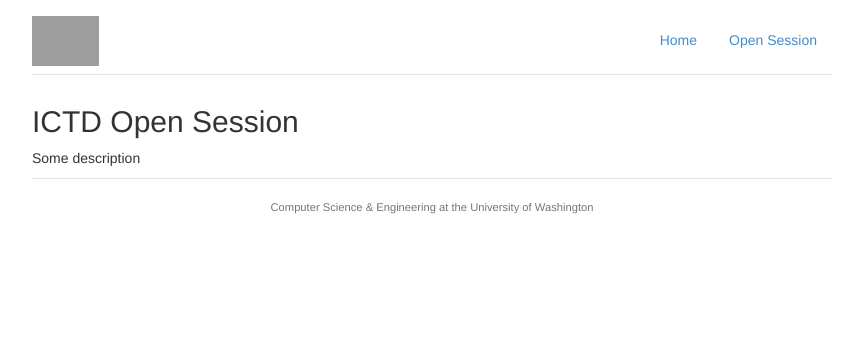
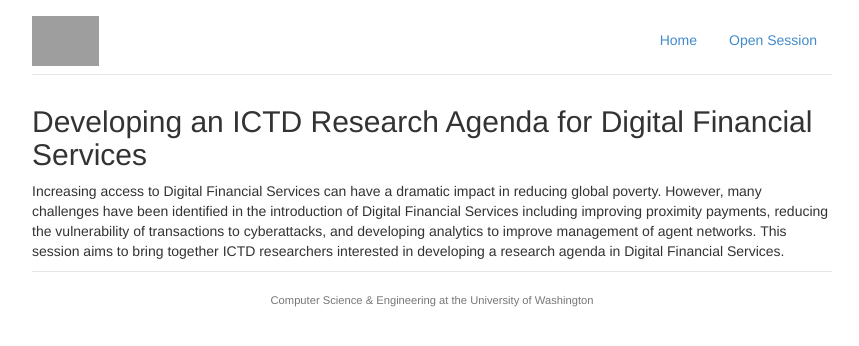
Before and after one commit to uw-ictd/uw-ictd.github.io, a Jekyll site: the page built from dfs/ictd_open_session.md, in a window 1280 px wide. Shown: the top 346 px of the page, without its empty margins (208-1067 px from the left). Built offline with Jekyll 4.4.1, drawn with Linux system fonts in a browser that asks for light colours; grey boxes are pictures that could not be loaded.

Commit message:
Adding summary

```diff
--- a/dfs/ictd_open_session.md
+++ b/dfs/ictd_open_session.md
@@ -1,6 +1,6 @@
 ---
 layout: dfs
-title: ICTD Open Session
+title: Developing an ICTD Research Agenda for Digital Financial Services
 ---
 
-Some description
+Increasing access to Digital Financial Services can have a dramatic impact in reducing global poverty.  However, many challenges have been identified in the introduction of Digital Financial Services including improving proximity payments, reducing the vulnerability of transactions to cyberattacks, and developing analytics to improve management of agent networks.  This session aims to bring together ICTD researchers interested in developing a research agenda in Digital Financial Services.
```
